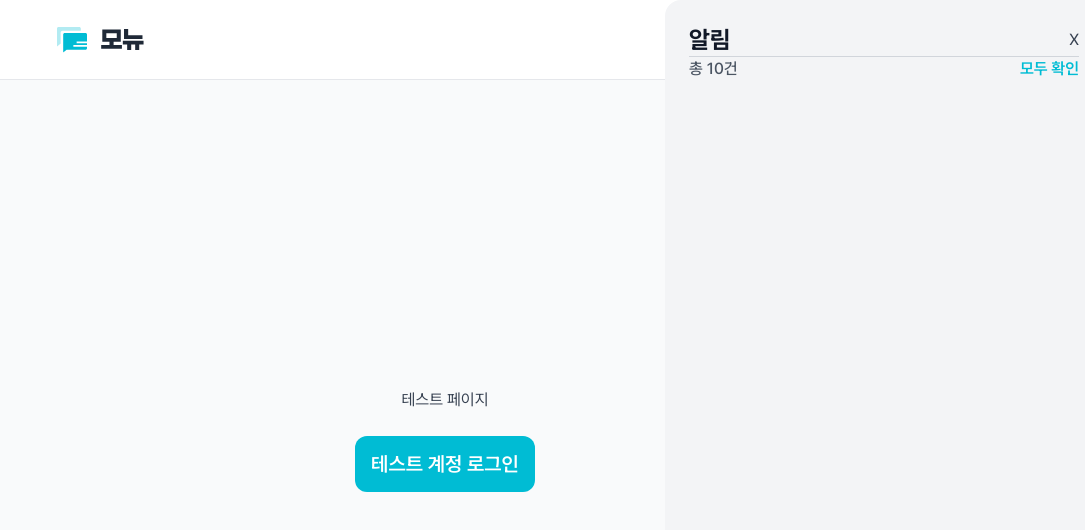
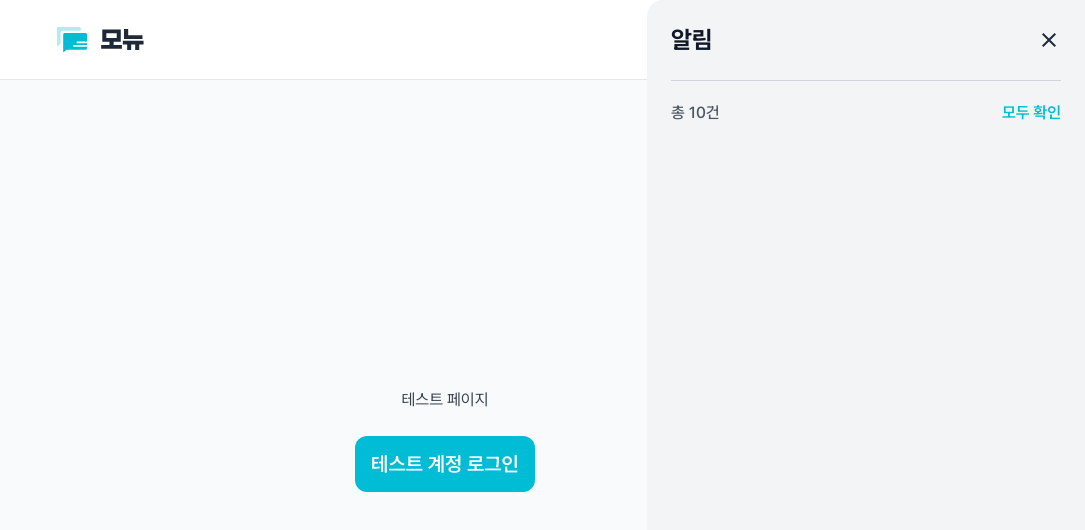
Before and after one commit to team-monew/Monew, a React (Vite) app: page /test in a window 1280 px wide. Shown: the top 530 px of the page, without its empty margins (195-1280 px from the left). Built offline with nearby package versions, Linux system fonts and the light colour scheme.

Commit message:
:sparkles: feat(utils): time.ts ISO 포맷 유틸 추가

```diff
--- a/src/components/common/notification/NotificationCard.tsx
+++ /dev/null
@@ -1,8 +0,0 @@
-import bellIconUrl from "@/assets/icons/bell.svg";
-import heartIconUrl from "@/assets/icons/like-active.svg";
-
-export default function NotificationCard() {
-  return (
-    <div className="w-full max-w-[390px] h-[80px] bg-white border border-gray-200 rounded-xl p-4 gap-2.5"></div>
-  );
-}
--- /dev/null
+++ b/src/features/notifications/NotificationCard.tsx
@@ -0,0 +1,11 @@
+import bellIconUrl from "@/assets/icons/bell.svg";
+import heartIconUrl from "@/assets/icons/like-active.svg";
+
+export default function NotificationCard() {
+  return (
+    <div className="w-full max-w-[390px] h-[80px] bg-white border border-gray-200 rounded-xl p-4 gap-2.5">
+      <img src={bellIconUrl} alt="" />
+      <img src={heartIconUrl} alt="" />
+    </div>
+  );
+}
--- a/src/components/common/notification/NotificationPanel.tsx
+++ b/src/features/notifications/NotificationPanel.tsx
@@ -1,22 +1,25 @@
+import closeIconUrl from "@/assets/icons/close-primary-24.svg";
+
 export default function NotificationPanel() {
   const totalElements = "10";
 
   return (
     <aside
-      className="fixed top-0 right-0 flex flex-col overflow-hidden p-6
-      w-[420px] h-dvh rounded-l-2xl bg-gray-100"
+      className="fixed top-0 right-0 flex flex-col overflow-hidden items-center p-6
+      w-[438px] h-dvh rounded-l-2xl bg-gray-100"
       role="dialog"
       aria-label="알림"
     >
-      <div className="flex flex-col items-center justify-center w-[390px]">
-        {/* Header : title */}
-
+      {/* Header : title */}
+      <div className="flex flex-col max-w-[390px] w-full">
         <div className="flex items-center justify-between w-full">
           <h2 className="text-24-b text-gray-900">알림</h2>
-          <button>X</button>
+          <button>
+            <img src={closeIconUrl} alt="close" />
+          </button>
         </div>
 
-        <div className="h-[1px] w-[390px] bg-gray-300" />
+        <div className="mt-6 mb-5 h-[1px] w-[390px] bg-gray-300" />
 
         {/* Header : total */}
         <div className="flex items-baseline justify-between w-full">
--- a/src/pages/TestPage.tsx
+++ b/src/pages/TestPage.tsx
@@ -3,7 +3,7 @@ import { ROUTES } from "@/shared/constants/routes";
 import { login } from "@/api/users";
 import Button from "@/components/button/Button";
 import { toast } from "react-toastify";
-import NotificationPanel from "@/components/common/notification/NotificationPanel";
+import NotificationPanel from "@/features/notifications/NotificationPanel";
 
 const testEmail = {
   email: "mmgg@codeit.com",
--- /dev/null
+++ b/src/shared/utils/time.ts
@@ -0,0 +1,13 @@
+import {
+  differenceInSeconds,
+  parseISO,
+  formatDistanceToNowStrict,
+} from "date-fns";
+import { ko } from "date-fns/locale";
+
+export function formatTimeAgo(iso: string): string {
+  const date = parseISO(iso);
+  const sec = differenceInSeconds(new Date(), date);
+  if (sec < 60) return "방금 전";
+  return formatDistanceToNowStrict(date, { addSuffix: true, locale: ko });
+}
```
Also changed, not shown: src/components/common/notification/index.ts (deleted), src/features/notifications/hooks/useNotifications.ts (added), src/features/notifications/index.ts (added).
